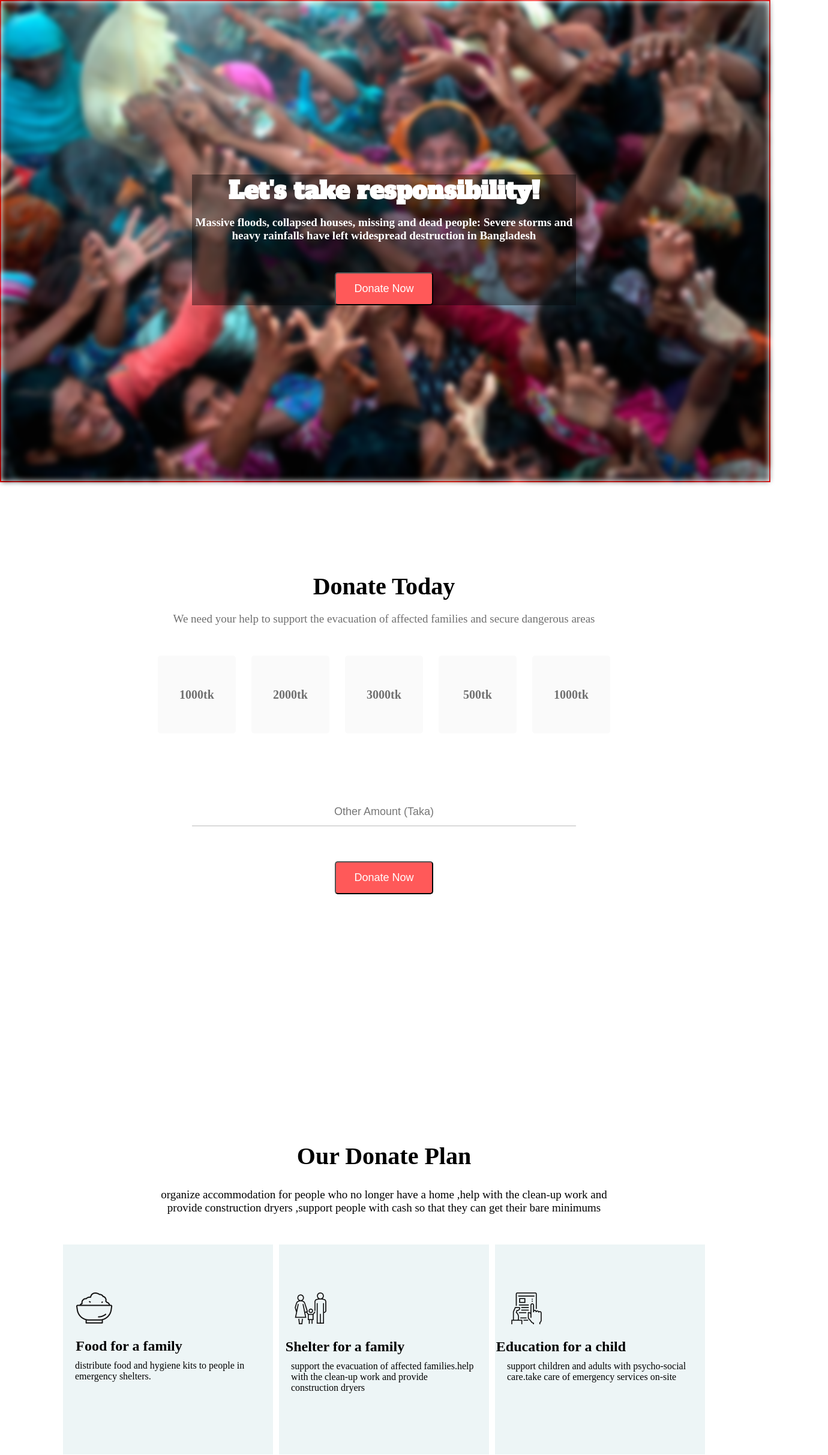
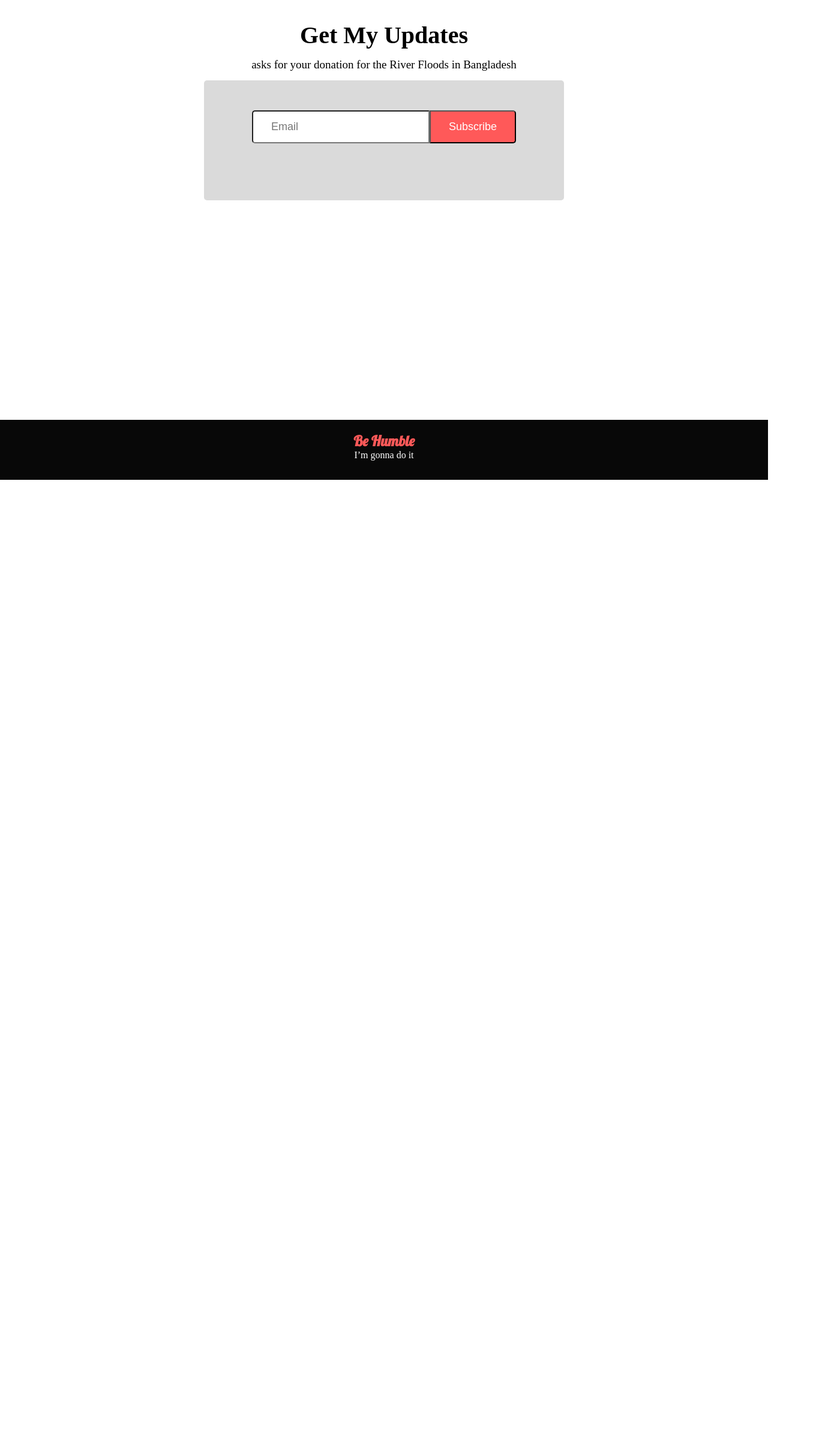
Before and after one commit to mahmudul1024/donate_test_integration, a React (Create React App) app in the folder donate_proj/: page / in a window 1280 px wide. Shown: the top 2426 px of the page at 60% size, 1380 px wide, since content can reach past the window. After the commit the page ends 835 px from the top, so only its background shows below. Built offline with nearby package versions, Linux system fonts and the light colour scheme; a web font is replaced by a local one.

Commit message:
footer page comaplte without any error and with satisfication.

```diff
--- a/donate_proj/public/style.css
+++ b/donate_proj/public/style.css
@@ -1,313 +1,51 @@
 * {
     padding: 0px;
     margin: 0px auto;
-
-
     scroll-behavior: smooth;
     align-items: center;
 
 }
-.front_page{
-   height: 100vh;
-   width: 100%;
-   align-items: center;
-   border: 2px solid red;
 
-}
-.main_heading{
-    font-family: 'Alfa Slab One', cursive;
-}
+.last_container{
+height: 100vh;
+width: 100%;
 
-.background_1{
-    background-image: url("images/donation6.jpg");
-    color: white;
-    width: 100%;
-    height: 100vh;
-    background-size: cover;
-
-    align-items: center;
-    background-position: center;
-    background-repeat: no-repeat;
-
-    filter: blur(px);
-    -webkit-filter: blur(5px);
-
-}
-
-.text_box_1 {
-  background-color: black;
-  background-color: rgba(0,0,0, 0.4);
-  color: white;
-  font-weight: bold;
-  position: absolute;
-  top: 50%;
-  left: 50%;
-  transform: translate(-50%, -50%);
-  text-align: center;
-
-}
-
-
-.donate_now_btn{
-    padding: 15px 30px;
-    background-color:#FF5959;
-    font-size: 18px;
-    color: white;
-    margin-top: 50px;
-    border-radius: 5px;
-}
-
-.text_box_1 h1{
-    font-size: 40px;
-}
-
-.text_box_1 p{
-    margin-top: 15px;
-
-}
-
-
-.textbox_2{
-height: 100vh;
-position: relative;
 text-align: center;
-margin-top: 150px;
-
- }
-
- .textbox_2 h1{
-   font-weight: 45px;
-   font-size: 40px;
-
- }
-
- .textbox_2 p{
-
-    color: #707070;
-    margin-top: 20px;
-    margin-bottom: 10px;
- }
-
-
-.rec_text{
-
-    height: 130px ;
-    width: 130px;
-    position: relative;
-    border-radius: 5px;
-    background-color: #FAFAFA;
-
-    color:  #707070;
-    font-weight: bold;
-    font-size: 20px;
 
 
 }
 
-.rec_text p{
-    margin: 0;
-    position: absolute;
-    top: 50%;
-    left: 50%;
-    transform: translate(-50%, -50%);
-    text-align: center;
-}
+.footer_container{
 
-
-
-
-
- .rectangle_container{
-
-   display: flex;
-   justify-content: space-between;
-   margin-left: 250px;
-   margin-right: 250px;
-   margin-top: 50px;
-   margin-bottom: 100px;
-
- }
-
- .text{
-    width: 50%;
-  padding: 12px 20px;
-  margin: 8px 0;
-  box-sizing: border-box;
-  border: none;
-  border-bottom: 2px solid #DADADA;
-  text-align: center;
-  font-size: 18px;
- }
-
- .Donate_plan_container{
-    height: 100vh;
-    position: relative;
-    text-align: center;
-    margin-top: 150px;
-
- }
-
- .Donate_plan_header{
-    font-size: 40px;
-    margin-top: 20px;
- }
-
- .Donate_plan_para{
-    margin: 30px 250px 50px 250px;
-    text-align: center;
-
- }
-
- .donate_rectangle{
-    width: 350px;
-    height: 350px;
-    position: relative;
-    background: rgba(79, 157, 166, 0.1);
-    justify-content: left;
-
- }
- .image_icon{
-    position: relative;
-
-    margin-top: 40px;
-    margin-left: 15px;
-    margin-bottom: 30px;
-
-
-
- }
-
- .shift_left_image{
-    position: relative;
-    right: 130px;
-    top: 40px;
-
- }
- .text2{
-    margin-top: 60px;
-    margin-left: -130px;
-
- }
- .text3{
-    padding: 10px 20px;
-    text-align: left;
-
- }
-
- .Donate_Rectangle_Container{
-    display: flex;
-    justify-content: space-between;
-    margin-left: 100px;
-    margin-right: 100px;
-    margin-top: 50px;
-    margin-bottom: 100px;
-
- }
-
- .image_last{
-    width:400px;
-    height:400px;
-    border-radius: 7px;
-
- }
-
-
- .section3{
-height: 100vh;
-width: 100%;
-position: relative;
-text-align: center;
-margin-top: 150px;
-
- }
-
- .section3{
-    display: flex;
-    justify-content: space-between;
-    margin-left: 100px;
-    margin-right: 300px;
- }
-
- .text_btn2{
-    padding: 15px 60px;
-    background-color:#FF5959;
-    font-size: 18px;
-    color: white;
-    margin-top: 50px;
-    border-radius: 6px;
- }
-
- .left{
-    text-align: left;
-    width: 50%;
-    margin-top: 25vh;
-    position: relative;
-
-
-
-
-
- }
-
- .right{
-    width: 50%;
-    text-align: left;
-    justify-content: center;
-    margin-top: 15vh;
-
- }
-
-
- .lives_heading{
-    font-size: 50px;
-    margin-bottom: 20px;
- }
-
- .reverse{
-    flex-direction: row-reverse;
- }
-
-.last_container{
-    height: 100vh;
-width: 100%;
-position: relative;
-text-align: center;
-margin-top: 150px;
-
-}
-
-.footer_container{
-    position: absolute;
+   position: fixed;
    left: 0;
    bottom: 0;
+   height: 100px;
    width: 100%;
-   height: 170px;
-   background-color:black;
+   background-color: rgb(8, 8, 8);
    color: white;
    text-align: center;
 }
 
 .footer_header{
-   margin-top: 85px;
+
+   margin-top: 20px;
    color: #FF5959;
-   margin-bottom: 20px;
+
    font-family: 'Lobster', cursive;
+
 }
 
 .set_box{
     height: 200px;
-    width: 50%;
+    width: 600px;
     background-color: #DADADA;
     border-radius: 5px;
     margin: 0 auto;
+   margin-top: 15px;
+   position: relative;
+}
 
-
-}
-.form_set{
-    padding: 80px;
-    margin: 20px;
-    display: flex;
-}
 
 .last_btn{
     padding: 15px 30px;
@@ -326,18 +64,18 @@ margin-top: 150px;
 }
 .last_heading{
     font-size: 40px;
+
+    margin-top: 35px;
+    margin-bottom: 15px;
 }
 
-.last_container{
 
-}
-
-.rectangle_container :hover{
-    border: 2px solid red;
-    color: red;
-    box-shadow: 10px 10px 8px 10px #888888;;
-}
 
 .first_para{
     font-size: 19px;
+
 }
+.footer_para{
+   font-family: 'The Nautigal', cursive;
+
+}
--- a/donate_proj/src/Page_1.js
+++ b/donate_proj/src/Page_1.js
@@ -3,165 +3,10 @@ import React from 'react'
 const Page_1 = () => {
   return (
     <>
-    <section className='front_page'>
-      <div className='background_1'> </div>
-      <div className='text_box_1'>
-      <h1 className='main_heading'>Let's take responsibility! </h1>
-        <p className='first_para'> Massive floods, collapsed houses, missing and dead people: Severe storms and heavy rainfalls have left widespread destruction in Bangladesh</p>
-        <button className='donate_now_btn'>Donate Now</button>
-      </div>
-
-
-
-
-
-
-    </section >
-    <section >
-    <div className='textbox_2'>
-        <h1>Donate Today</h1>
-        <p className='first_para'>We need your help to support the evacuation of affected families and secure dangerous areas</p>
-
-
-
-
-        <div className='rectangle_container'>
-            <div className='rec_text'>
-                <p>1000tk</p>
-            </div>
-            <div className='rec_text'>
-                <p>2000tk</p>
-            </div>
-            <div className='rec_text'>
-                <p>3000tk</p>
-            </div>
-            <div className='rec_text'>
-                <p>500tk</p>
-            </div>
-            <div className='rec_text'>
-                <p>1000tk</p>
-            </div>
-
-
-        </div>
-
-        <form>
-
-<input className='text' type={"text"} placeholder="Other Amount (Taka)"></input>
-    </form>
-    <button className='donate_now_btn'>Donate Now</button>
-    </div>
-
-
-
-    </section>
-
-
-
-
-
-    <section className='Donate_plan_container'>
-        <h1 className='Donate_plan_header'>Our Donate Plan</h1>
-        <p className='Donate_plan_para first_para'>organize accommodation for people who no longer have a home ,help with the clean-up work and provide construction dryers ,support people with cash so that they can get their bare minimums</p>
-
-        <div className='Donate_Rectangle_Container'>
-            <div className='donate_rectangle'>
-                <div className='image_icon'>
-                <div className='shift_left_image'>
-                <img src='/icons/food.png' ></img>
-                </div>
-                <div className='shift_text'></div>
-                </div>
-                <div className='text2'>
-                <h1>Food for a family</h1>
-                </div>
-                <p className='text3'>distribute food and hygiene kits to people in emergency shelters. </p>
-
-
-
-
-            </div>
-
-
-            <div className='donate_rectangle'>
-                <div className='image_icon'>
-                <div className='shift_left_image'>
-                <img src='/icons/shelter.png' ></img>
-                </div>
-                <div className='shift_text'></div>
-                </div>
-                <div className='text2'>
-                <h1>Shelter for a family</h1>
-                </div>
-                <p className='text3'>support the evacuation of affected families.help with the clean-up work and provide construction dryers</p>
-
-
-
-
-            </div>
-
-            <div className='donate_rectangle'>
-                <div className='image_icon'>
-                <div className='shift_left_image'>
-                <img src='/icons/Frame-1.png' ></img>
-                </div>
-                <div className='shift_text'></div>
-                </div>
-                <div className='text2'>
-                <h1>Education for a child</h1>
-                </div>
-                <p className='text3'>support children and adults with psycho-social care.take care of emergency services on-site</p>
-
-
-
-
-            </div>
-
-
-        </div>
-    </section>
-
-
-    <section className='section3'>
-    <dev className="left">
-        <h1 className='lives_heading'>Their lives depend on your donation</h1>
-        <p className='first_para'>People wishing to donate goods or offer financial support can donate or pledge goods through national non-for-profit organisation.</p>
-        <button className='text_btn2'>How to Contribute?</button>
-
-    </dev>
-    <dev className="right">
-        <div >
-        <img className='image_last' src='/images/donation12.png' ></img>
-        </div>
-
-    </dev>
-
-    </section>
-
-
-    <section className='section3 reverse'>
-    <dev className="left">
-        <h1 className='lives_heading'>They need us
-to suvive</h1>
-        <p className='first_para'>Sylhet communities affected by recent storms and floods urgently need help.
-
-If you wish to contribute, it is vital that you don't hinder recovery efforts by dropping unrequested donations into the affected areas.  </p>
-
-        <button className='text_btn2'>How to Contribute?</button>
-
-    </dev>
-    <dev className="right">
-        <div >
-        <img className='image_last' src='/images/donation12.png' ></img>
-        </div>
-
-    </dev>
-
-    </section>
 
     <section className='last_container'>
     <h1 className='last_heading'>Get My Updates</h1>
-    <p>asks for your donation for the River Floods in Bangladesh</p>
+    <p className='first_para'>asks for your donation for the River Floods in Bangladesh</p>
 
     <div className='set_box'>
         <form className='form_set'>
@@ -172,7 +17,7 @@ If you wish to contribute, it is vital that you don't hinder recovery efforts by
 
     <footer className='footer_container'>
     <h2 className='footer_header'>Be Humble</h2>
-        <p>I’m gonna do it</p>
+        <p className='footer_para'>I’m gonna do it</p>
 
     </footer >
 
```
